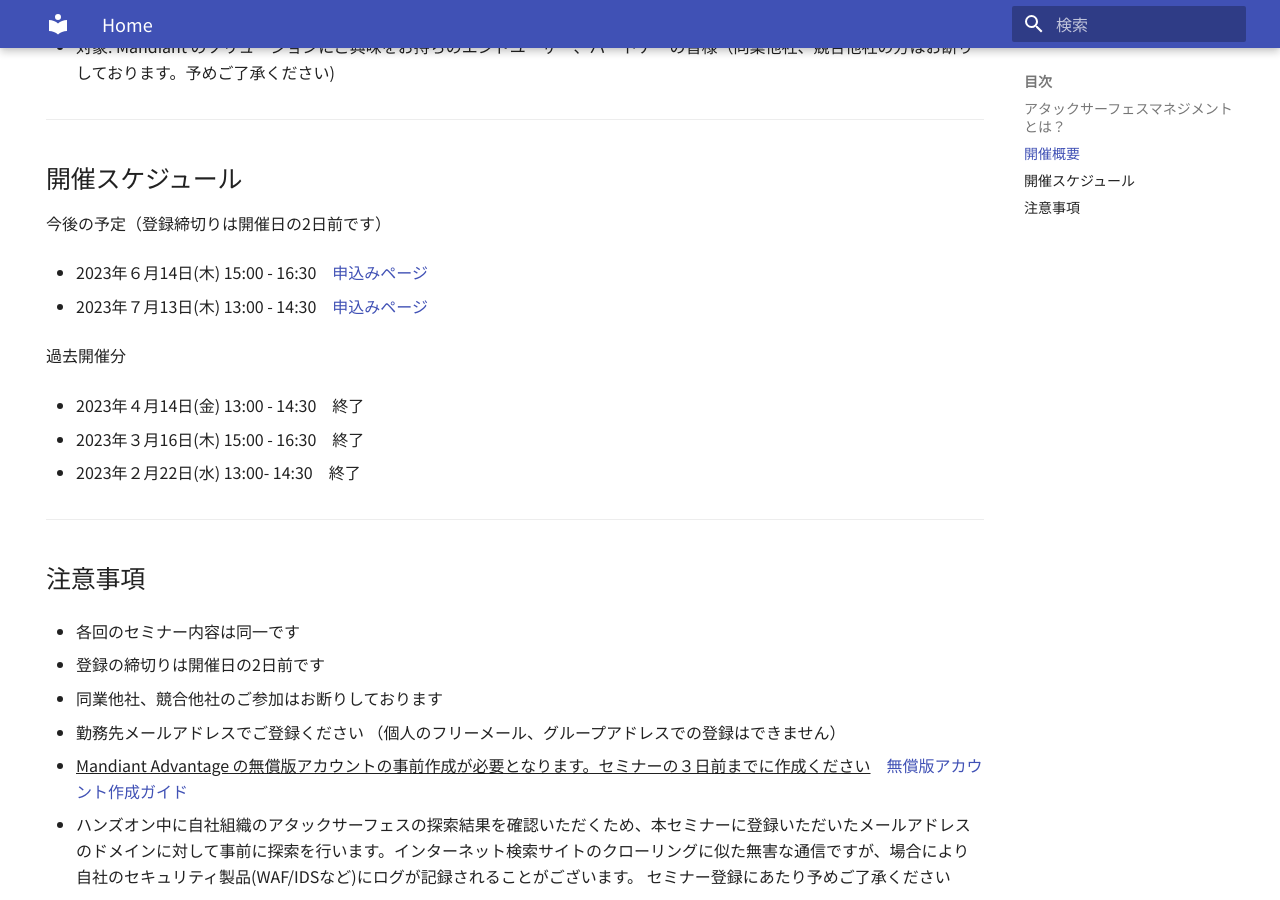
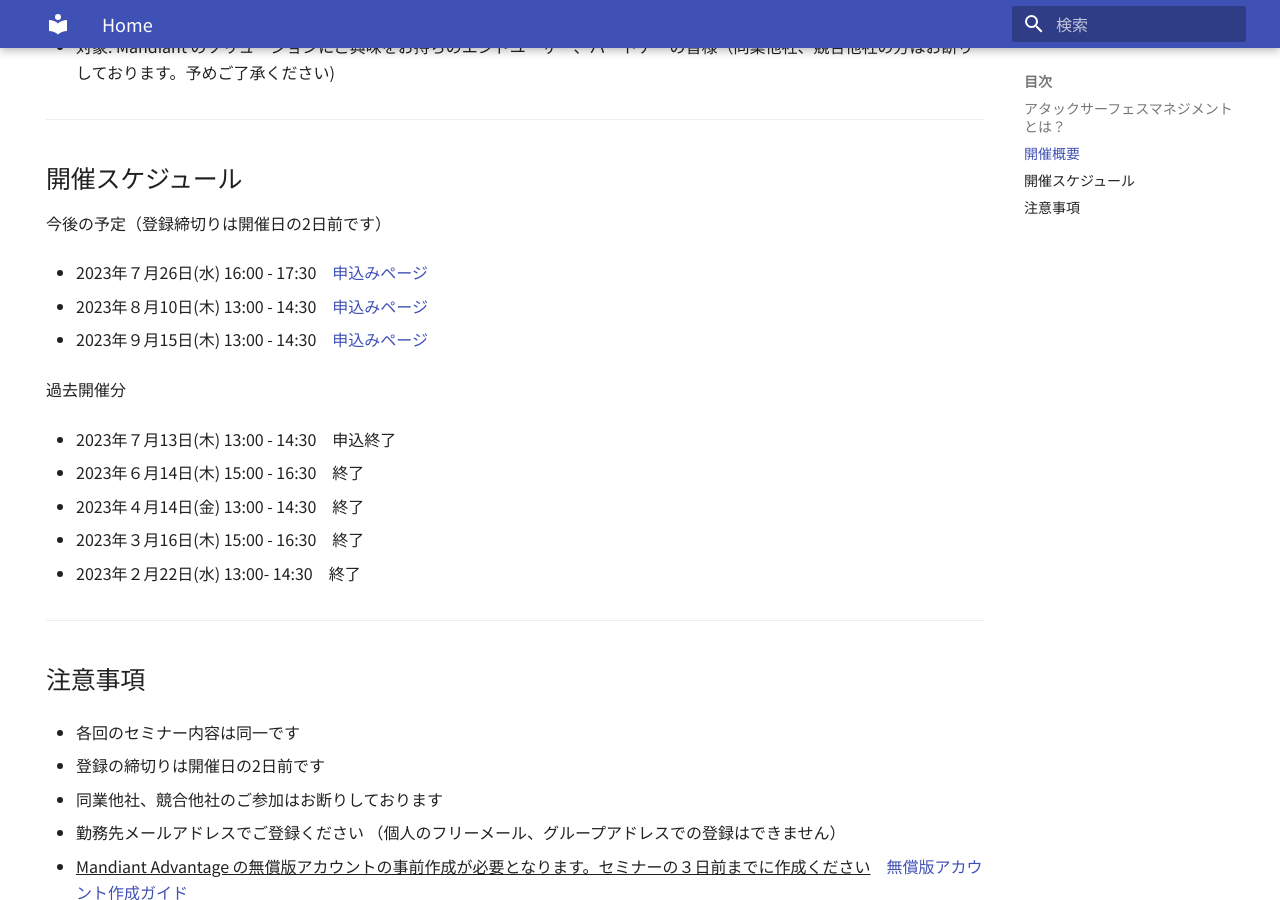
Before and after one commit to skiritan/mndt-seminar, an MkDocs documentation site: the page built from docs/index.md, in a window 1280 px wide and 900 px high, scrolled down 1380 px. Built offline with MkDocs 1.6.1 and Material for MkDocs 9.7.7, drawn with Linux system fonts in a browser that asks for light colours.

Commit message:
rev20230711 commit

```diff
--- a/docs/index.md
+++ b/docs/index.md
@@ -43,12 +43,17 @@
 
 今後の予定（登録締切りは開催日の2日前です）
 
-- 2023年６月14日(木) 15:00 - 16:30　[申込みページ](https://events.teams.microsoft.com/event/f52ee170-b566-4750-b080-127766d5b1ef@c30170dd-27b1-4418-8fd0-8fa942a24cf8)
+- 2023年７月26日(水) 16:00 - 17:30　[申込みページ](https://events.teams.microsoft.com/event/9349e919-c988-48ef-81db-36528c352cef@c30170dd-27b1-4418-8fd0-8fa942a24cf8)
 
-- 2023年７月13日(木) 13:00 - 14:30　[申込みページ](https://events.teams.microsoft.com/event/69fc6c3d-fbe1-467d-96a4-ed54a2768b7f@c30170dd-27b1-4418-8fd0-8fa942a24cf8)
+- 2023年８月10日(木) 13:00 - 14:30　[申込みページ](https://events.teams.microsoft.com/event/81593eb3-44d1-4319-8cfa-3d2027ce0a25@c30170dd-27b1-4418-8fd0-8fa942a24cf8)
 
+- 2023年９月15日(木) 13:00 - 14:30　[申込みページ](https://events.teams.microsoft.com/event/74b18bef-59ab-4a73-9b7a-94323382ff07@c30170dd-27b1-4418-8fd0-8fa942a24cf8)
 
 過去開催分
+
+- 2023年７月13日(木) 13:00 - 14:30　申込終了
+
+- 2023年６月14日(木) 15:00 - 16:30　終了
 
 - 2023年４月14日(金) 13:00 - 14:30　終了
 
```
Also changed, not shown: site/index.html, site/search/search_index.json, site/sitemap.xml, 1 other file.
